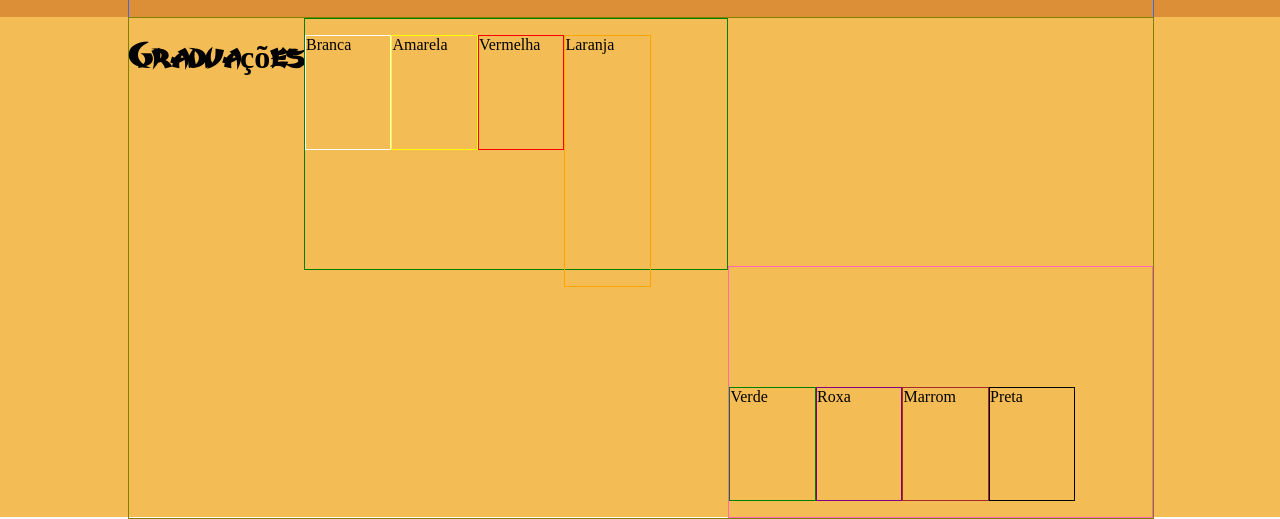
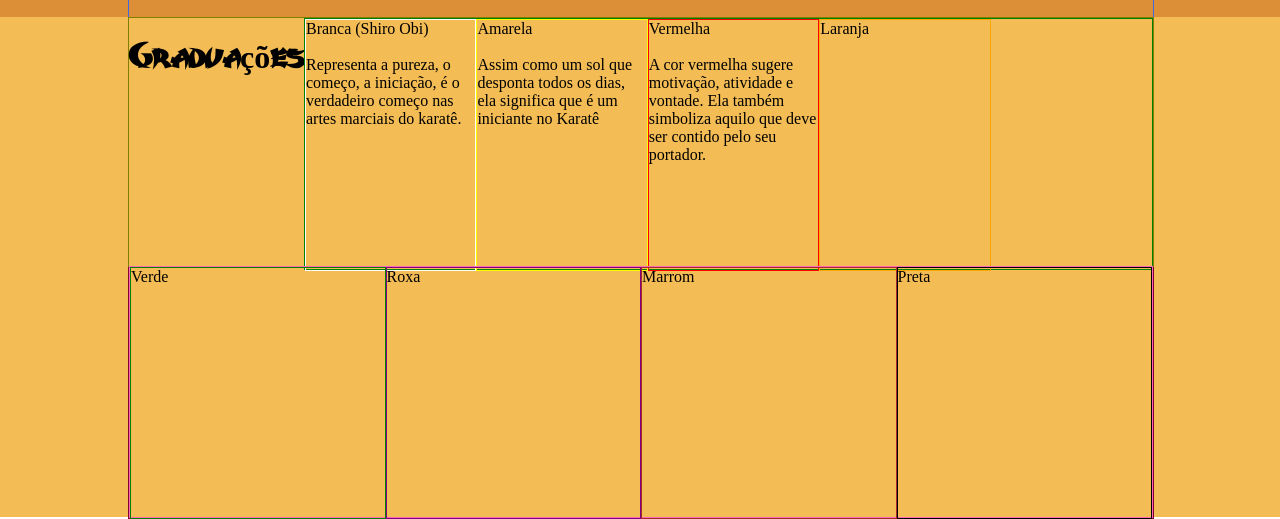
Before and after one commit to JuliaIFreitas/Projeto-Individual, a plain HTML site: page index.html in a window 1280 px wide. Shown: the part 2468-2987 px from the top of the page. Drawn offline with Linux system fonts and the light colour scheme; files whose address does not match are found by name; a web font is replaced by a local one.

Commit message:
Atualização do index

```diff
--- a/index.css
+++ b/index.css
@@ -232,13 +232,13 @@ body {
     height: 20%;
 }
 
-.graduacoes {
+.graduacoes1 {
     width: 100%;
-    height: 500px;
+    height: 250px;
     background-color: rgb(243, 188, 85);
 }
 
-.graduacoes .container {
+.graduacoes1 .container {
     width: 80%;
     height: 100%;
     border: 1px solid olive;
@@ -246,75 +246,100 @@ body {
     display: flex;
 }
 
-.graduacoes .container p {
+.graduacoes1 .container p {
     font-family: Regular;
-    flex-wrap: wrap;
     display: flex;
 }
 
-.graduacoes .container .divisao1Graduacoes {
+.graduacoes1 .container .divisao1Graduacoes {
     width: 100%;
-    height: 50%;
+    height: 100%;
     border: 1px solid green;
     display: flex;
 }
 
-.graduacoes .container .branca {
+.graduacoes1 .container .branca {
     border: 1px solid white;
     width: 20%;
-    height: 45%;
+    height: 100%;
+    display: flex;
+    margin: 0;
 }
 
-.graduacoes .container .amarela {
+.graduacoes1 .container .amarela {
     border: 1px solid yellow;
     width: 20%;
-    height: 45%;
+    height: 100%;
+    display: flex;
+    margin: 0;
 }
 
-.graduacoes .container .vermelha {
+.graduacoes1 .container .vermelha {
     border: 1px solid red;
     width: 20%;
-    height: 45%;
+    height: 100%;
+    display: flex;
+    margin: 0;
 }
 
-.graduacoes .container .laranja {
+.graduacoes1 .container .laranja {
     border: 1px solid orange;
     width: 20%;
     height: 100%;
+    display: flex;
+    margin: 0;
 }
 
-.graduacoes .container .divisao2Graduacoes {
+.graduacoes2 {
+    background-color: rgb(243, 188, 85);
+    height: 250px;
     width: 100%;
-    height: 50%;
+}
+
+.graduacoes2 .container {
+    width: 80%;
+    height: 100%;
+    display: flex;
+    border: 1px solid rgb(128, 0, 49);
+    margin: 0 10%;
+}
+
+.graduacoes2 .container .divisao2Graduacoes {
+    width: 100%;
+    height: 100%;
     border: 1px solid hotpink;
     display: flex;
     align-self: flex-end;
 }
 
-.graduacoes .container .divisao2Graduacoes .verde {
+.graduacoes2 .container .divisao2Graduacoes .verde {
     border: 1px solid green;
-    width: 20%;
-    height: 45%;
-    align-self: flex-end;
+    width: 25%;
+    height: 100%;
+    display: flex;
+    margin: 0;
 }
 
-.graduacoes .container .roxa {
+.graduacoes2 .container .divisao2Graduacoes .roxa {
     border: 1px solid purple;
-    width: 20%;
-    height: 45%;
-    align-self: flex-end;
+    width: 25%;
+    height: 100%;
+    display: flex;
+    margin: 0;
 }
 
-.graduacoes .container .marrom {
+.graduacoes2 .container .divisao2Graduacoes .marrom {
     border: 1px solid brown;
-    width: 20%;
-    height: 45%;
-    align-self: flex-end;
+    width: 25%;
+    height: 100%;
+    display: flex;
+    margin: 0;
 }
 
-.graduacoes .container .preta {
+.graduacoes2 .container .divisao2Graduacoes .preta {
     border: 1px solid black;
-    width: 20%;
-    height: 45%;
-    align-self: flex-end;
+    width: 25%;
+    height: 100%;
+    display: flex;
+    margin: 0;
 }
--- a/index.html
+++ b/index.html
@@ -87,16 +87,20 @@
         </div>
     </div>
 
-    <div class="graduacoes">
+    <div class="graduacoes1">
         <div class="container">
             <h1>Graduações</h1>
 
             <div class="divisao1Graduacoes">
-                <p class="branca">Branca</p>
-                <p class="amarela">Amarela</p>
-                <p class="vermelha">Vermelha</p>
+                <p class="branca">Branca (Shiro Obi) <br> <br>Representa a pureza, o começo, a iniciação, é o verdadeiro começo nas artes marciais do karatê. </p>
+                <p class="amarela">Amarela <br><br>Assim como um sol que desponta todos os dias, ela significa que é um iniciante no Karatê </p>
+                <p class="vermelha">Vermelha <br><br>A cor vermelha sugere motivação, atividade e vontade. Ela também simboliza aquilo que deve ser contido pelo seu portador.</p>
                 <p class="laranja">Laranja</p>
             </div>
+        </div>
+    </div>
+    <div class="graduacoes2">
+        <div class="container">
             <div class="divisao2Graduacoes">
                 <p class="verde">Verde</p>
                 <p class="roxa">Roxa</p>
```
Also changed, not shown: FONTES/Karate.ttf (renamed from Karate.ttf), FONTES/README.md (renamed from README.md), FONTES/site.txt (renamed from site.txt), IMAGENS/IMG-20230711-WA0040.jpg (renamed from IMG-20230711-WA0040.jpg), IMAGENS/IMG-20230715-WA0015.jpg (renamed from IMG-20230715-WA0015.jpg), IMAGENS/IMG-20231019-WA0023.jpg (renamed from IMG-20231019-WA0023.jpg), 3 other files.
